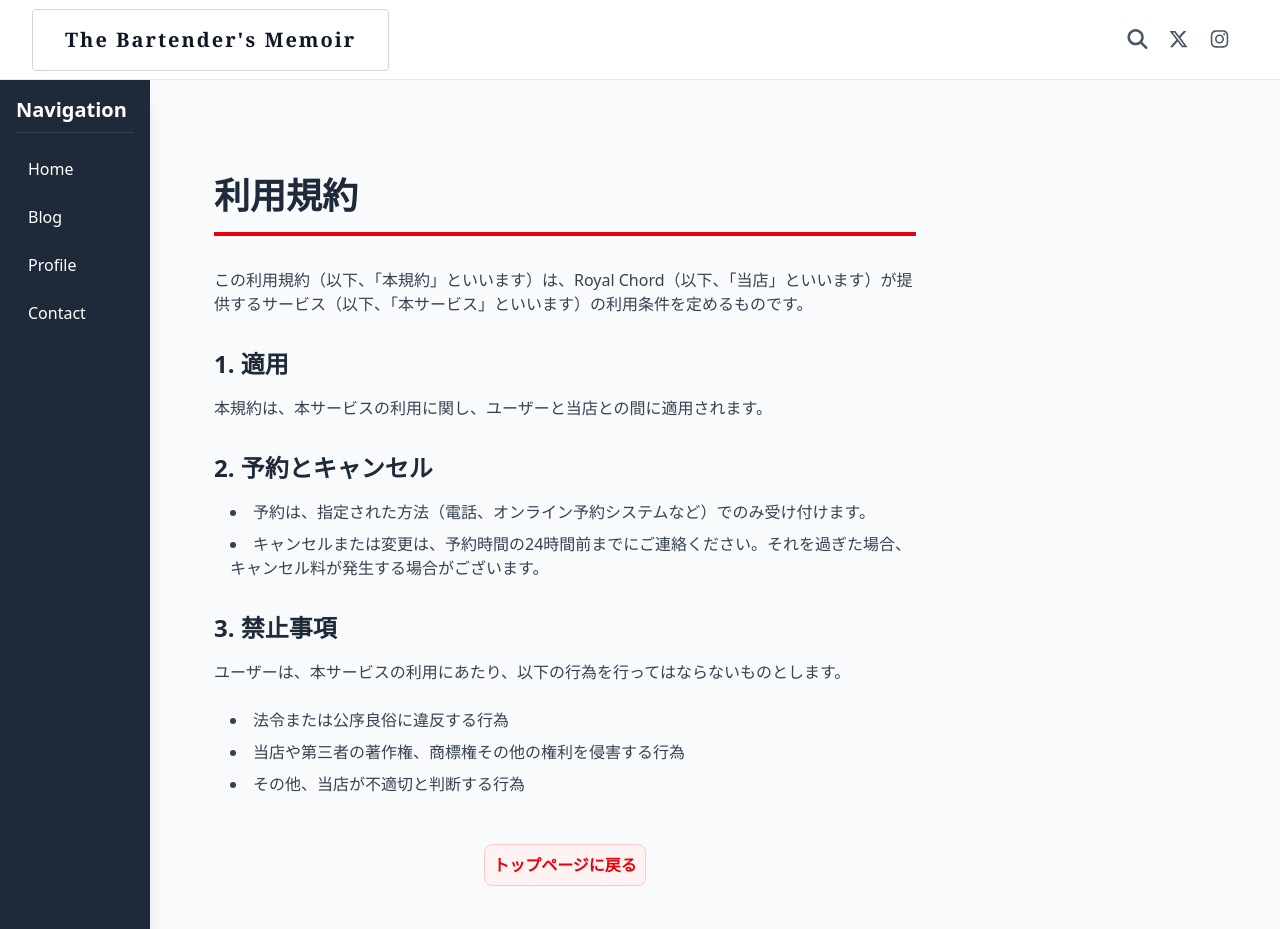
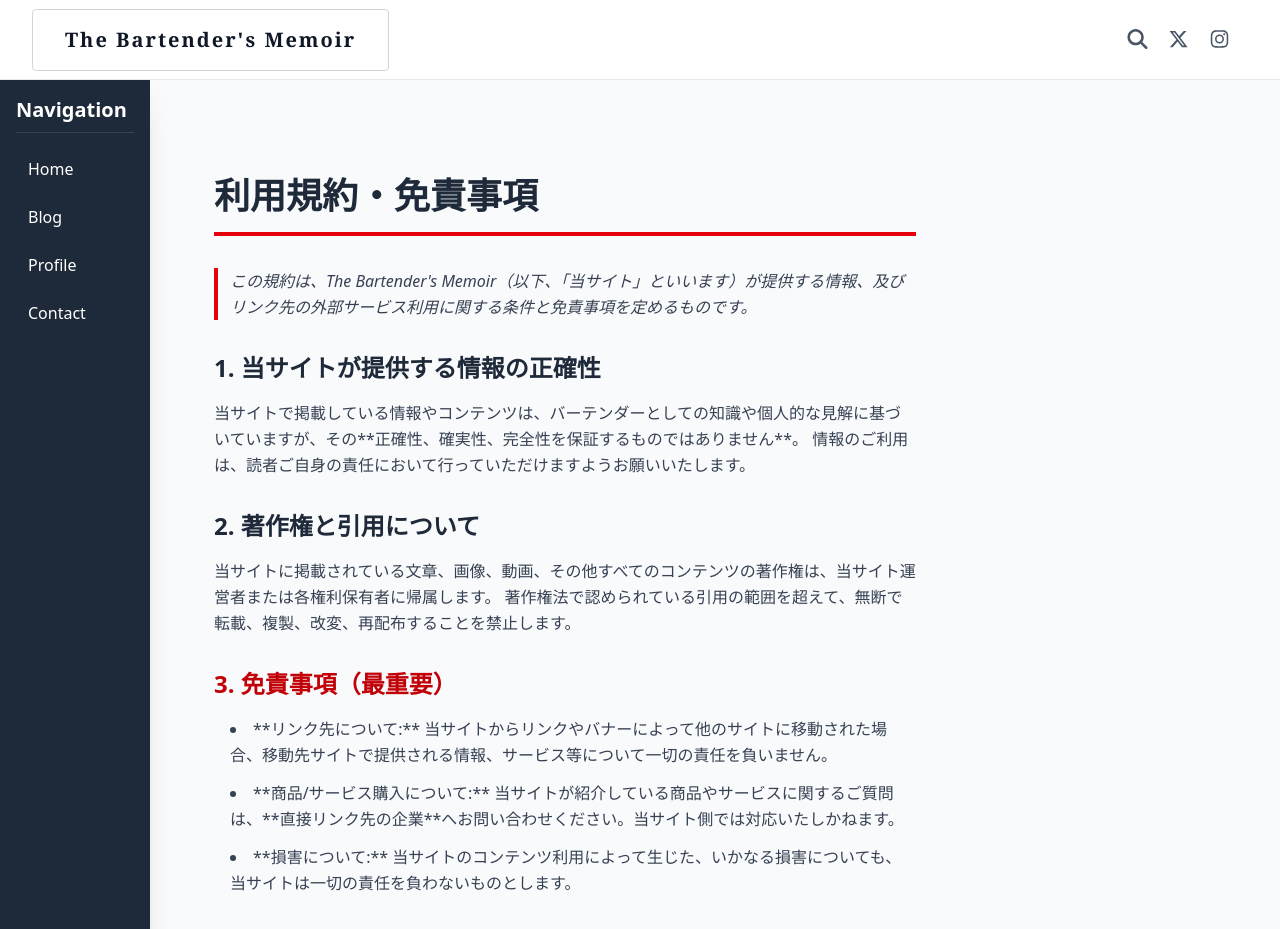
Before and after one commit to hikichi68/personal-blog, a Next.js app: page /terms-of-service in a window 1280 px wide. Shown: the top 929 px of the page. Built offline with nearby package versions, Linux system fonts and the light colour scheme; no server answers.

Commit message:
feat: implement post detail page with sanitization and PR notice

```diff
--- a/app/blog/[slug]/page.tsx
+++ b/app/blog/[slug]/page.tsx
@@ -7,41 +7,69 @@ import { BlogPostDate } from '@/components/BlogPostDate';
 import { AffiliateItem } from '@/components/AffiliateItem';
 import Link from 'next/link';
 
+// 💡 必須追加: サニタイズヘルパーをインポート
+import { sanitizeHtml } from '@/lib/sanitize';
+import { RandomPostsSidebar } from '@/components/RandomPostsSidebar'; // サイドバーもインポート
+
 interface PostPageProps {
-    params: Promise<{
+    params: {
         slug: string;
-    }>;
+    };
 }
 
 export async function generateStaticParams() {
     const slugs = await getAllPostSlugs();
-    return slugs;
+    // Next.jsのSSG最適化のため、空の配列ではなく、取得したslugsを返します
+    return slugs.map(slug => ({ slug }));
 }
 
+// 💡 メタデータの非同期処理はparamsをawaitする必要はありません
 export async function generateMetadata({ params }: PostPageProps): Promise<Metadata> {
-    const { slug } = await params;
+    const { slug } = params;
     const post = await getPostBySlug(slug);
 
     if (!post) {
         return { title: "記事が見つかりません" };
     }
 
+    // サイト名も統一
+    const siteTitle = "The Bartender's Memoir";
+
     return {
         title: post.title,
+        description: post.excerpt ? post.excerpt.replace(/<[^>]+>/g, '') : `${siteTitle}の記事: ${post.title}`,
+        openGraph: {
+            title: post.title,
             description: post.excerpt ? post.excerpt.replace(/<[^>]+>/g, '') : `Royal Chordの記事: ${post.title}`,
+            url: `https://blog.barhik.tokyo/blog/${slug}`, // 💡 本番URLに合わせる
+            siteName: siteTitle,
+            images: [
+                {
+                    url: post.featuredImage?.node.sourceUrl || '/default-ogp.jpg',
+                    width: 1200,
+                    height: 630,
+                    alt: post.title,
+                }
+            ],
+            type: 'article',
+        },
     };
 }
 
 export default async function PostPage({ params }: PostPageProps) {
-    const { slug } = await params;
+    const { slug } = params;
     const post: PostDetail | null = await getPostBySlug(slug);
 
     if (!post) {
         notFound();
     }
 
-    const PostContent = (
-        <div className="py-8">
+    return (
+        <div className="container mx-auto px-4 py-16 max-w-7xl">
+            <div className="grid grid-cols-1 lg:grid-cols-3 gap-10">
+
+                {/* 1. メインコンテンツエリア (2/3幅) */}
+                <div className="lg:col-span-2">
                     <article className="bg-white p-6 md:p-10 rounded-lg shadow-2xl">
                         {/* 💡 アイキャッチ画像 */}
                         {post.featuredImage && (
@@ -62,10 +90,9 @@ export default async function PostPage({ params }: PostPageProps) {
                             <BlogPostDate dateString={post.date} />
                             <span className="hidden md:inline">|</span>
                             <span className="text-sm">著者: {post.author.node.name}</span>
-                    {/* カテゴリ表示があればここに追加 */}
                         </div>
 
-                {/* 💡 プロのワンポイント（知識・作法系記事の場合に表示） */}
+                        {/* 💡 プロのワンポイント */}
                         {post.knowledgeMannersFields?.proOnePoint && (
                             <div className="mb-10 p-6 bg-slate-100 border-l-4 border-slate-500 rounded-r-lg">
                                 <h3 className="text-xl font-bold mb-3 text-slate-800 flex items-center">
@@ -73,19 +100,19 @@ export default async function PostPage({ params }: PostPageProps) {
                                 </h3>
                                 <div
                                     className="prose prose-slate max-w-none"
-                            dangerouslySetInnerHTML={{ __html: post.knowledgeMannersFields.proOnePoint }} // 💡 アクセス方法を変更
+                                    dangerouslySetInnerHTML={{ __html: sanitizeHtml(post.knowledgeMannersFields.proOnePoint) }} // 💡 サニタイズ
                                 />
                             </div>
                         )}
 
-                {/* 💡 本文の表示 */}
+                        {/* 💡 本文の表示 (サニタイズ必須) */}
                         <div
                             className="prose max-w-none text-gray-800 leading-relaxed mb-12"
-                    dangerouslySetInnerHTML={{ __html: post.content }}
+                            dangerouslySetInnerHTML={{ __html: sanitizeHtml(post.content) }} // 💡 サニタイズ
                         />
 
                         {/* 💡 お酒の詳細データ（レシピ・歴史など） */}
-                {(post.knowledgeMannersFields?.recipeIngredients || post.knowledgeMannersFields?.originHistory || post.knowledgeMannersFields?.alcohol_proof) && ( // 💡 全て変更
+                        {(post.knowledgeMannersFields?.recipeIngredients || post.knowledgeMannersFields?.originHistory || post.knowledgeMannersFields?.alcohol_proof) && (
                             <div className="my-12 border-t-2 border-gray-100 pt-8">
                                 <h3 className="text-2xl font-serif font-bold mb-6 text-gray-900">Data & History</h3>
                                 <div className="grid md:grid-cols-2 gap-8">
@@ -115,9 +142,11 @@ export default async function PostPage({ params }: PostPageProps) {
                             </div>
                         )}
 
-                {/* 💡 商品紹介セクション（収益特化記事の場合に表示） */}
-                {(post.revenueReviewFields?.product_1_name || post.revenueReviewFields?.product_2_name || post.revenueReviewFields?.product_3_name) && ( // 💡 全て変更
+                        {/* 💡 商品紹介セクション（アフィリエイト・PR表示追加） */}
+                        {(post.revenueReviewFields?.product_1_name || post.revenueReviewFields?.product_2_name || post.revenueReviewFields?.product_3_name) && (
                             <div className="mt-16 pt-10 border-t border-gray-200">
+                                {/* 💡 [PR]表示を明確に追記 */}
+                                <p className="text-center text-sm font-bold text-red-700 mb-2">[PR] 当記事はアフィリエイトプログラムによる広告を含みます。</p>
                                 <h2 className="text-3xl font-serif font-bold text-center mb-8">
                                     Recommended Items
                                 </h2>
@@ -158,7 +187,16 @@ export default async function PostPage({ params }: PostPageProps) {
                         </Link>
                     </div>
                 </div>
+
+                {/* 2. サイドバーエリア (1/3幅) */}
+                <aside className="lg:col-span-1">
+                    <div className="sticky top-20">
+                         {/* 💡 ランダム投稿サイドバーを配置 */}
+                        <RandomPostsSidebar />
+                        {/* 💡 ここに広告やその他のサイドバーコンテンツを追加可能 */}
+                    </div>
+                </aside>
+            </div>
+        </div>
     );
-
-    return PostContent;
 }
--- a/app/privacy-policy/page.tsx
+++ b/app/privacy-policy/page.tsx
@@ -1,9 +1,10 @@
 import React from 'react';
 import Link from 'next/link';
 
+// NOTE: titleを「Royal Chord」から「The Bartender's Memoir」に修正
 export const metadata = {
-    title: 'プライバシーポリシー | Royal Chord',
-    description: '当店の個人情報保護方針についてご案内します。',
+    title: 'プライバシーポリシー | The Bartender\'s Memoir',
+    description: '当サイトにおける個人情報保護方針とアクセス解析、アフィリエイトプログラムについてご案内します。',
 };
 
 export default function PrivacyPolicyPage() {
@@ -13,31 +14,59 @@ export default function PrivacyPolicyPage() {
                 プライバシーポリシー
             </h1>
 
-            <section className="space-y-6 text-gray-700">
-                <p>
-                    Royal Chord（以下、当サイト）は、お客様のプライバシーを尊重し、個人情報の保護に最大限の注意を払っています。
-                    本ポリシーは、当サイトにおけるお客様の個人情報の取り扱いについて説明するものです。
+            <section className="space-y-8 text-gray-700 leading-relaxed">
+                <p className="border-l-4 border-red-600 pl-3 italic">
+                    The Bartender's Memoir（以下、当サイト）は、お客様のプライバシーを尊重し、個人情報の保護に最大限の注意を払っています。
+                    本ポリシーは、当サイトにおけるお客様の個人情報の取り扱い、及びアクセス解析、アフィリエイトプログラムへの参加について説明するものです。
                 </p>
 
+                {/* 1. 収集と利用目的 (変更なし) */}
                 <h2 className="text-2xl font-bold text-gray-800 mt-8 mb-4">1. 個人情報の収集と利用目的</h2>
                 <p>
-                    当サイトでは、ご予約やお問合せの際に、氏名、メールアドレス、電話番号などの個人情報を収集する場合がございます。
+                    当サイトでは、お問合せの際に、氏名、メールアドレスなどの個人情報を収集する場合がございます。
                     これらの情報は、以下の目的でのみ利用し、目的外で利用することはありません。
                 </p>
                 <ul className="list-disc list-inside ml-4 space-y-2">
-                    <li>ご予約の確認、管理、及びお客様へのご連絡</li>
                     <li>お問合せ内容への回答、情報提供</li>
                     <li>サービス向上のための分析（個人を特定できない範囲で）</li>
                 </ul>
 
-                <h2 className="text-2xl font-bold text-gray-800 mt-8 mb-4">2. 個人情報の第三者への提供</h2>
+                {/* 2. アクセス解析ツールの利用 (追記) */}
+                <h2 className="text-2xl font-bold text-gray-800 mt-8 mb-4">2. アクセス解析ツールの利用</h2>
+                <p>
+                    当サイトでは、トラフィックデータの収集のために**Google Analytics**を利用しています。
+                    このトラフィックデータは匿名で収集されており、個人を特定するものではありません。
+                    この機能はCookieを無効にすることで収集を拒否することができますので、お使いのブラウザの設定をご確認ください。
+                </p>
+                <p className="text-sm">
+                    詳細については、「<a href="https://policies.google.com/technologies/partner-sites?hl=ja" target="_blank" rel="noopener noreferrer" className="text-red-600 hover:text-red-700 underline">Googleのサービスを使用するサイトやアプリから収集した情報のGoogleによる使用</a>」をご確認ください。
+                </p>
+
+                {/* 3. アフィリエイトプログラムの参加 (追記) */}
+                <h2 className="text-2xl font-bold text-gray-800 mt-8 mb-4">3. アフィリエイトプログラムへの参加</h2>
+                <p>
+                    当サイトは、以下の**アフィリエイトプログラム**に参加しています。
+                    商品やサービスは当サイトが販売・提供するものではなく、リンク先の各企業が提供するものです。
+                    商品の購入やサービス利用に関するトラブル、問い合わせ等は、各企業へ直接お願いいたします。当サイトでは一切の責任を負いかねます。
+                </p>
+                <ul className="list-disc list-inside ml-4 space-y-2 text-sm font-semibold">
+                    <li>Amazonアソシエイト・プログラム</li>
+                    <li>その他、ASP（A8.net、もしもアフィリエイト等）が提供するプログラム</li>
+                </ul>
+
+                {/* 4. 第三者提供・セキュリティ (番号のみ変更) */}
+                <h2 className="text-2xl font-bold text-gray-800 mt-8 mb-4">4. 個人情報の第三者への提供</h2>
                 <p>
                     法令に基づく場合を除き、お客様の同意なく個人情報を第三者に提供することはありません。
                 </p>
 
-                <h2 className="text-2xl font-bold text-gray-800 mt-8 mb-4">3. セキュリティ</h2>
+                <h2 className="text-2xl font-bold text-gray-800 mt-8 mb-4">5. セキュリティ</h2>
                 <p>
                     お客様の個人情報の漏洩、紛失、破壊、改ざん等を防止するため、必要な安全管理措置を講じ、適切な管理を行います。
+                </p>
+
+                <p className='text-sm text-gray-500 mt-10 pt-4 border-t border-gray-200'>
+                    制定日：2025年12月16日
                 </p>
             </section>
 
--- a/app/terms-of-service/page.tsx
+++ b/app/terms-of-service/page.tsx
@@ -1,43 +1,63 @@
 import React from 'react';
 import Link from 'next/link';
 
+// NOTE: titleを「Royal Chord」から「The Bartender's Memoir」に修正。免責事項を強調。
 export const metadata = {
-    title: '利用規約 | Royal Chord',
-    description: '当店のサービスをご利用いただく際の規約についてご案内します。',
+    title: '利用規約・免責事項 | The Bartender\'s Memoir',
+    description: '当ブログのご利用に関する規約、著作権、および免責事項について定めています。',
 };
 
 export default function TermsOfServicePage() {
     return (
         <div className="container mx-auto px-4 py-16 max-w-4xl">
             <h1 className="text-4xl font-extrabold text-gray-800 border-b-4 border-red-600 pb-4 mb-8">
-                利用規約
+                利用規約・免責事項
             </h1>
 
-            <section className="space-y-6 text-gray-700">
-                <p>
-                    この利用規約（以下、「本規約」といいます）は、Royal Chord（以下、「当店」といいます）が提供するサービス（以下、「本サービス」といいます）の利用条件を定めるものです。
+            <section className="space-y-8 text-gray-700 leading-relaxed">
+                <p className="border-l-4 border-red-600 pl-3 italic">
+                    この規約は、The Bartender's Memoir（以下、「当サイト」といいます）が提供する情報、及びリンク先の外部サービス利用に関する条件と免責事項を定めるものです。
                 </p>
 
-                <h2 className="text-2xl font-bold text-gray-800 mt-8 mb-4">1. 適用</h2>
+                {/* 1. 適用 */}
+                <h2 className="text-2xl font-bold text-gray-800 mt-8 mb-4">1. 当サイトが提供する情報の正確性</h2>
                 <p>
-                    本規約は、本サービスの利用に関し、ユーザーと当店との間に適用されます。
+                    当サイトで掲載している情報やコンテンツは、バーテンダーとしての知識や個人的な見解に基づいていますが、その**正確性、確実性、完全性を保証するものではありません**。
+                    情報のご利用は、読者ご自身の責任において行っていただけますようお願いいたします。
                 </p>
 
-                <h2 className="text-2xl font-bold text-gray-800 mt-8 mb-4">2. 予約とキャンセル</h2>
-                <ul className="list-disc list-inside ml-4 space-y-2">
-                    <li>予約は、指定された方法（電話、オンライン予約システムなど）でのみ受け付けます。</li>
-                    <li>キャンセルまたは変更は、予約時間の24時間前までにご連絡ください。それを過ぎた場合、キャンセル料が発生する場合がございます。</li>
+                {/* 2. 著作権 */}
+                <h2 className="text-2xl font-bold text-gray-800 mt-8 mb-4">2. 著作権と引用について</h2>
+                <p>
+                    当サイトに掲載されている文章、画像、動画、その他すべてのコンテンツの著作権は、当サイト運営者または各権利保有者に帰属します。
+                    著作権法で認められている引用の範囲を超えて、無断で転載、複製、改変、再配布することを禁止します。
+                </p>
+
+                {/* 3. 免責事項（アフィリエイト運用に必須） */}
+                <h2 className="text-2xl font-bold text-gray-800 mt-8 mb-4 text-red-700">3. 免責事項（最重要）</h2>
+                <ul className="list-disc list-inside ml-4 space-y-3">
+                    <li>
+                        **リンク先について:** 当サイトからリンクやバナーによって他のサイトに移動された場合、移動先サイトで提供される情報、サービス等について一切の責任を負いません。
+                    </li>
+                    <li>
+                        **商品/サービス購入について:** 当サイトが紹介している商品やサービスに関するご質問は、**直接リンク先の企業**へお問い合わせください。当サイト側では対応いたしかねます。
+                    </li>
+                    <li>
+                        **損害について:** 当サイトのコンテンツ利用によって生じた、いかなる損害についても、当サイトは一切の責任を負わないものとします。
+                    </li>
                 </ul>
 
-                <h2 className="text-2xl font-bold text-gray-800 mt-8 mb-4">3. 禁止事項</h2>
-                <p>
-                    ユーザーは、本サービスの利用にあたり、以下の行為を行ってはならないものとします。
-                </p>
+                {/* 4. 禁止事項 (簡略化) */}
+                <h2 className="text-2xl font-bold text-gray-800 mt-8 mb-4">4. 禁止事項</h2>
                 <ul className="list-disc list-inside ml-4 space-y-2">
                     <li>法令または公序良俗に違反する行為</li>
-                    <li>当店や第三者の著作権、商標権その他の権利を侵害する行為</li>
-                    <li>その他、当店が不適切と判断する行為</li>
+                    <li>当サイトや第三者の権利を侵害する行為</li>
+                    <li>当サイトの運営を妨害する行為</li>
                 </ul>
+
+                <p className='text-sm text-gray-500 mt-10 pt-4 border-t border-gray-200'>
+                    制定日：2025年12月16日
+                </p>
             </section>
 
             <div className="mt-12 text-center">
--- /dev/null
+++ b/lib/sanitize.ts
@@ -0,0 +1,11 @@
+import DOMPurify from 'dompurify';
+import { JSDOM } from 'jsdom';
+
+// サーバーサイドで実行されるため、JSDOMを使ってWindowオブジェクトを作成
+const window = new JSDOM('').window;
+const purify = DOMPurify(window);
+
+export function sanitizeHtml(html: string): string {
+    // WordPressの本文をサニタイズ（クリーンアップ）して安全にします
+    return purify.sanitize(html);
+}
--- a/package.json
+++ b/package.json
@@ -16,12 +16,15 @@
     "@fortawesome/react-fontawesome": "^3.1.1",
     "@vercel/speed-insights": "^1.3.1",
     "date-fns": "^4.1.0",
+    "dompurify": "^3.3.1",
+    "jsdom": "^27.3.0",
     "next": "^16.0.7",
     "react": "^19.2.1",
     "react-dom": "^19.2.1"
   },
   "devDependencies": {
     "@tailwindcss/postcss": "^4.1.17",
+    "@types/jsdom": "^27.0.0",
     "@types/node": "^24.10.1",
     "@types/react": "^19.2.7",
     "@types/react-dom": "^19.2.3",
```
Also changed, not shown: 1 other file (tests, documents, lock files or other folders). Lines whose indentation alone changed are shown as unchanged.
